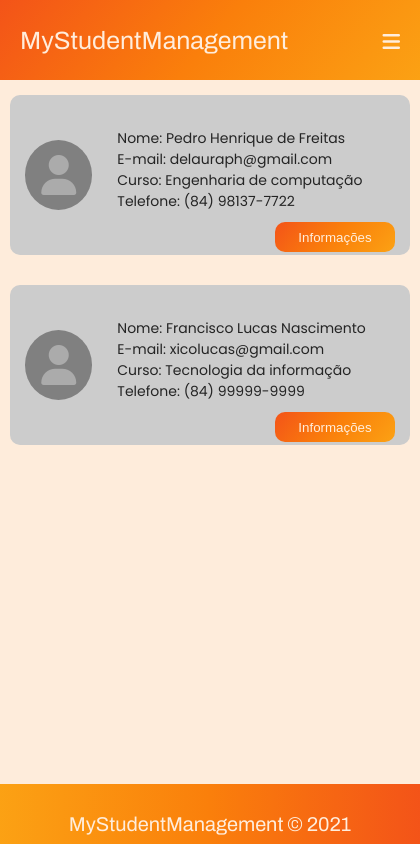
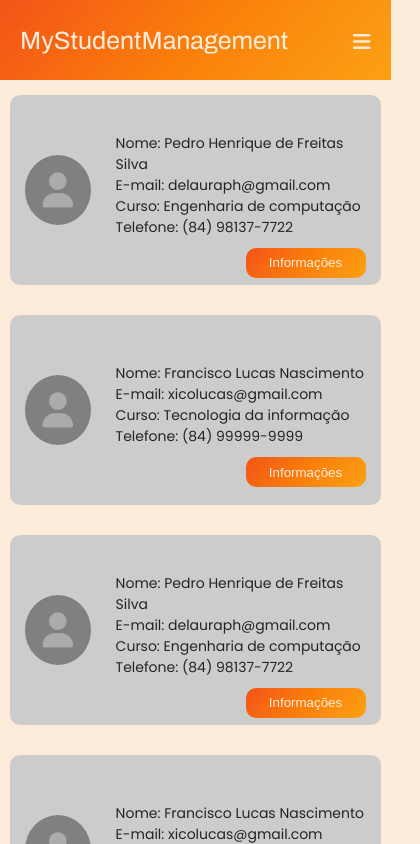
Before and after one commit to Pedruhf/MyStudentManagment, a React (Create React App) app: page /seus-alunos in a window 390 px wide. Shown: the top 844 px of the page, 420 px wide, since content can reach past the window. Built offline with nearby package versions, Linux system fonts and the light colour scheme; data requests are answered from the project's data file.

Commit message:
Implementa modal de informacoes do usuario

```diff
--- a/db.json
+++ b/db.json
@@ -2,17 +2,99 @@
   "alunos": [
     {
       "id": 1,
-      "nome": "Pedro Henrique de Freitas",
+      "name": "Pedro Henrique de Freitas Silva",
       "email": "delauraph@gmail.com",
-      "curso": "Engenharia de computação",
-      "telefone": "(84) 98137-7722"
+      "course": "Engenharia de computação",
+      "phone": "(84) 98137-7722",
+      "registration": "202112384922",
+      "entry_year": 2017,
+      "period": 8,
+      "gender":	"Masculino",
+      "marital_status":	"Solteiro(a)",
+      "birth_date":	"21/11/1998",
+      "breed": "Branco",
+      "nationality": "Brasileiro(a)",
+      "image_url": ""
     },
     {
       "id": 2,
-      "nome": "Francisco Lucas Nascimento",
+      "name": "Francisco Lucas Nascimento",
       "email": "xicolucas@gmail.com",
-      "curso": "Tecnologia da informação",
-      "telefone": "(84) 99999-9999"
+      "course": "Tecnologia da informação",
+      "phone": "(84) 99999-9999",
+      "registration": "202114354900",
+      "entry_year": 2017,
+      "period": 9,
+      "gender":	"Masculino",
+      "marital_status":	"Solteiro(a)",
+      "birth_date":	"05/04/1998",
+      "breed": "Pardo",
+      "nationality": "Brasileiro(a)",
+      "image_url": ""
+    },
+    {
+      "id": 3,
+      "name": "Pedro Henrique de Freitas Silva",
+      "email": "delauraph@gmail.com",
+      "course": "Engenharia de computação",
+      "phone": "(84) 98137-7722",
+      "registration": "202112384922",
+      "entry_year": 2017,
+      "period": 8,
+      "gender":	"Masculino",
+      "marital_status":	"Solteiro(a)",
+      "birth_date":	"21/11/1998",
+      "breed": "Branco",
+      "nationality": "Brasileiro(a)",
+      "image_url": ""
+    },
+    {
+      "id": 4,
+      "name": "Francisco Lucas Nascimento",
+      "email": "xicolucas@gmail.com",
+      "course": "Tecnologia da informação",
+      "phone": "(84) 99999-9999",
+      "registration": "202114354900",
+      "entry_year": 2017,
+      "period": 9,
+      "gender":	"Masculino",
+      "marital_status":	"Solteiro(a)",
+      "birth_date":	"05/04/1998",
+      "breed": "Pardo",
+      "nationality": "Brasileiro(a)",
+      "image_url": ""
+    },
+    {
+      "id": 5,
+      "name": "Pedro Henrique de Freitas Silva",
+      "email": "delauraph@gmail.com",
+      "course": "Engenharia de computação",
+      "phone": "(84) 98137-7722",
+      "registration": "202112384922",
+      "entry_year": 2017,
+      "period": 8,
+      "gender":	"Masculino",
+      "marital_status":	"Solteiro(a)",
+      "birth_date":	"21/11/1998",
+      "breed": "Branco",
+      "nationality": "Brasileiro(a)",
+      "image_url": ""
+    },
+    {
+      "id": 6,
+      "name": "Francisco Lucas Nascimento",
+      "email": "xicolucas@gmail.com",
+      "course": "Tecnologia da informação",
+      "phone": "(84) 99999-9999",
+      "registration": "202114354900",
+      "entry_year": 2017,
+      "period": 9,
+      "gender":	"Masculino",
+      "marital_status":	"Solteiro(a)",
+      "birth_date":	"05/04/1998",
+      "breed": "Pardo",
+      "nationality": "Brasileiro(a)",
+      "image_url": ""
     }
   ]
 }
--- a/src/views/StudentsList/StudentCard/StudentModal/index.jsx
+++ b/src/views/StudentsList/StudentCard/StudentModal/index.jsx
@@ -3,7 +3,7 @@ import './styles.css';
 
 import { Card, Button } from 'react-bootstrap';
 
-export default function StudentModal() {
+export default function StudentModal({ student }) {
   const [modal, setModal] = useState();
 
   useEffect(() => {
@@ -19,9 +19,23 @@ export default function StudentModal() {
       <Button onClick={() => toggleModal('open')}>Informações</Button>
       <div id="studentModal" className="student-modal">
         <Card className="modal-content">
+          <button className="material-icons" onClick={() => toggleModal('close')}>close</button>
           <div className="modal-header">
-            <h1>Informações</h1>
-            <button className="material-icons" onClick={() => toggleModal('close')} >close</button>
+            <h2>Dados de {student.name}</h2>
+          </div>
+
+          <div className="student-info">
+            <span>Nome: {student.name}</span>
+            <span>E-mail: {student.email}</span>
+            <span>Curso: {student.course}</span>
+            <span>Telefone: {student.phone}</span>
+            <span>Ano de ingresso: {student.entry_year}</span>
+            <span>Semestre atual: {student.period}</span>
+            <span>Genero: {student.gender}</span>
+            <span>Estado civíl: {student.marital_status}</span>
+            <span>Data de nascimento: {student.birth_date}</span>
+            <span>Raça: {student.breed}</span>
+            <span>Nacionalidade: {student.nationality}</span>
           </div>
         </Card>
       </div>
--- a/src/views/StudentsList/StudentCard/StudentModal/styles.css
+++ b/src/views/StudentsList/StudentCard/StudentModal/styles.css
@@ -16,20 +16,23 @@
 
 .student-modal .modal-content {
   width: 80%;
-  height: 90%;
-  padding: 5rem;
+  height: 70%;
+  padding: 3.5rem;
 
   background-color: var(--color-background-light);
   margin: auto;
   border: 1px solid #888;
 
   display: flex;
+  flex-direction: column;
   align-items: flex-start;
-  justify-content: center;
+
+  overflow-y: scroll;
 }
 
 .student-modal .modal-content .modal-header {
   width: 100%;
+  margin-top: 1rem;
 
   color: var(--color-text-black);
 
@@ -38,10 +41,53 @@
   justify-content: space-between;
 }
 
-.student-modal .modal-content .modal-header button {
+.student-modal .modal-content button {
   font-size: 3rem;
   cursor: pointer;
   border: none;
   outline: none;
   background: transparent;
+
+  align-self: flex-end;
 }
+
+.student-modal .modal-content .student-info {
+  width: 90%;
+  margin-top: 2rem;
+  display: flex;
+}
+
+.student-modal .modal-content .student-info span {
+  font-size: 2rem;
+  margin-top: 0.5rem;
+}
+
+
+@media (max-width: 600px) {
+  .student-modal .modal-content {
+    height: 60%;
+    padding: 2rem;
+  }
+
+  .student-modal .modal-content .modal-header h2 {
+    font-size: 1.6rem;
+  }
+
+  .student-modal .modal-content .student-info span {
+    font-size: 1.5rem;
+  }
+}
+
+@media (min-width: 600px) and (max-width: 768px) {
+  .student-modal .modal-content {
+    height: 65%;
+  }
+
+  .student-modal .modal-content .modal-header h2 {
+    font-size: 1.8rem;
+  }
+
+  .student-modal .modal-content .student-info span {
+    font-size: 1.8rem;
+  }
+}
--- a/src/views/StudentsList/StudentCard/index.jsx
+++ b/src/views/StudentsList/StudentCard/index.jsx
@@ -13,11 +13,11 @@ export default function StudentCard({ student }) {
           <i className="fas fa-user"></i>
         </div>
         <div className="student-info">
-          <span>Nome: {student.nome}</span>
+          <span>Nome: {student.name}</span>
           <span>E-mail: {student.email}</span>
-          <span>Curso: {student.curso}</span>
-          <span>Telefone: {student.telefone}</span>
-          <StudentModal />
+          <span>Curso: {student.course}</span>
+          <span>Telefone: {student.phone}</span>
+          <StudentModal student={student} />
         </div>
       </Card>
     </div>
--- a/src/views/StudentsList/StudentCard/styles.css
+++ b/src/views/StudentsList/StudentCard/styles.css
@@ -79,10 +79,12 @@
   }
 
   .student-card .card {
-    width: 40rem;
-    height: 16rem;
+    width: 95vw;
+    height: 19rem;
     border-radius: 1rem;
     padding-right: 1.5rem;
+
+    overflow-y: scroll;
   }
 
   .student-card .card .student-image {
@@ -92,7 +94,7 @@
     margin-right: 2.5rem;
     border-radius: 50%;
 
-    font-size: 4rem;
+    font-size: 3.5rem;
   }
 
   .student-card .card .student-info {
```
